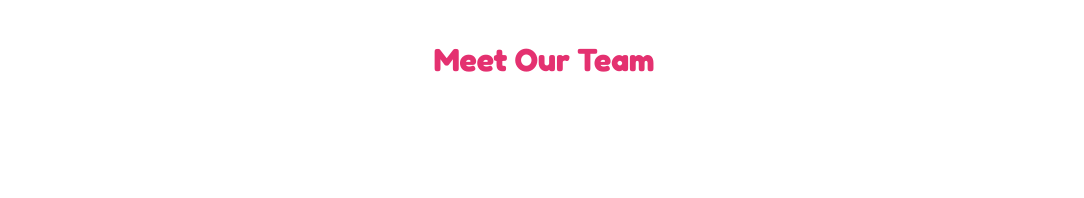
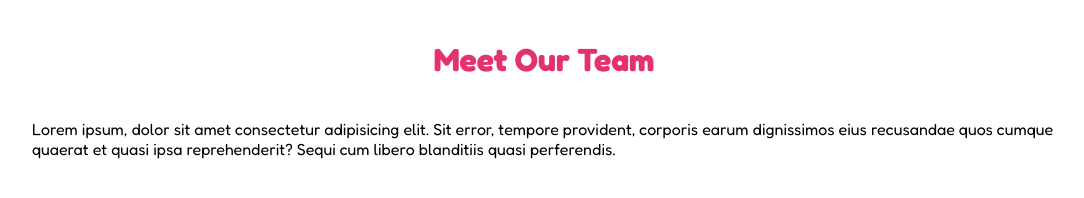
Before and after one commit to Eddyfabbricatore/html-css-float-cards, a plain HTML site: page index.html in a window 1280 px wide. Shown: the whole page, without its empty margins (96-1180 px from the left). Drawn offline with Linux system fonts and the light colour scheme.

Commit message:
paragrafo

```diff
--- a/index.html
+++ b/index.html
@@ -15,5 +15,9 @@
       <h1>Meet Our Team</h1>
   </header>
 
+  <main class="container">
+    <p>Lorem ipsum, dolor sit amet consectetur adipisicing elit. Sit error, tempore provident, corporis earum dignissimos eius recusandae quos cumque quaerat et quasi ipsa reprehenderit? Sequi cum libero blanditiis quasi perferendis.</p>
+  </main>
+
 </body>
 </html>
```
